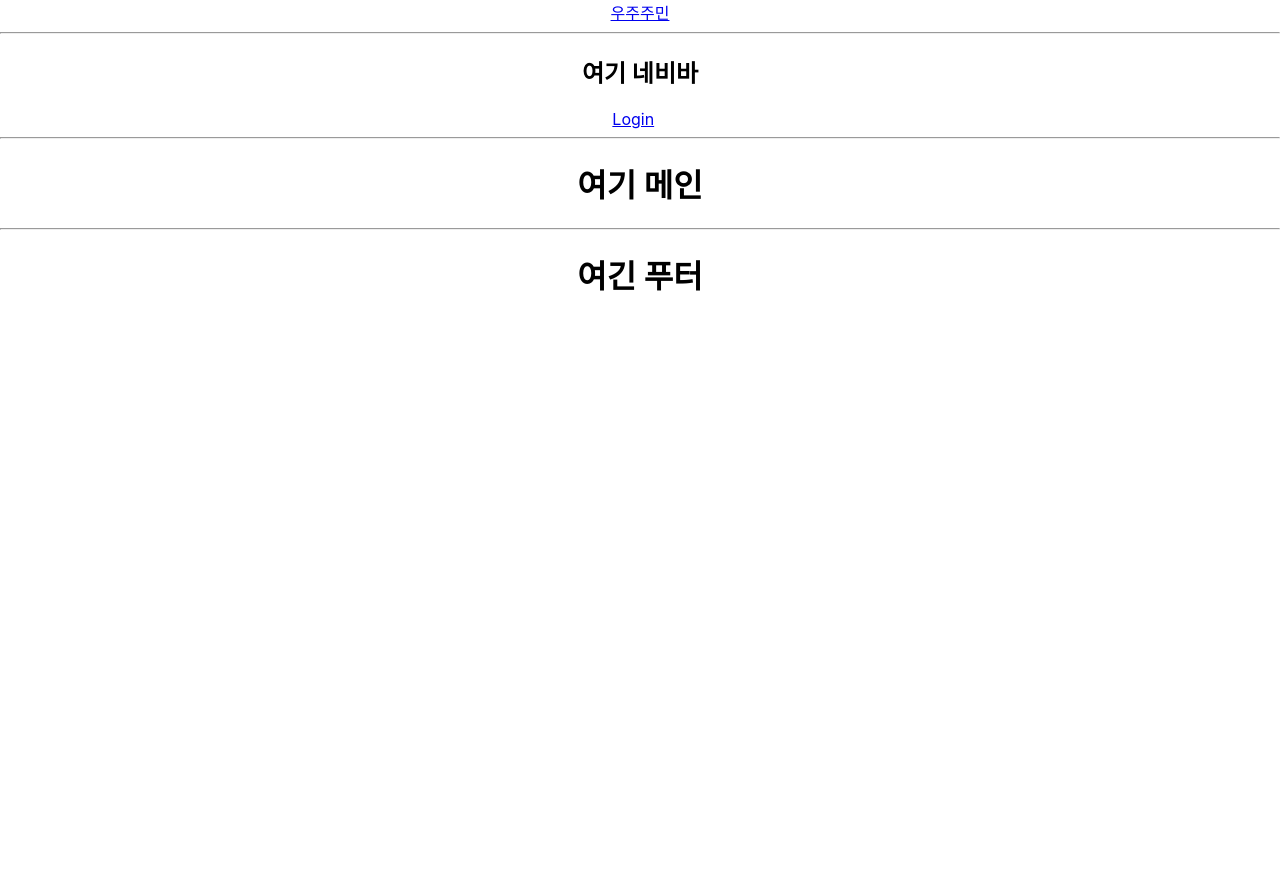
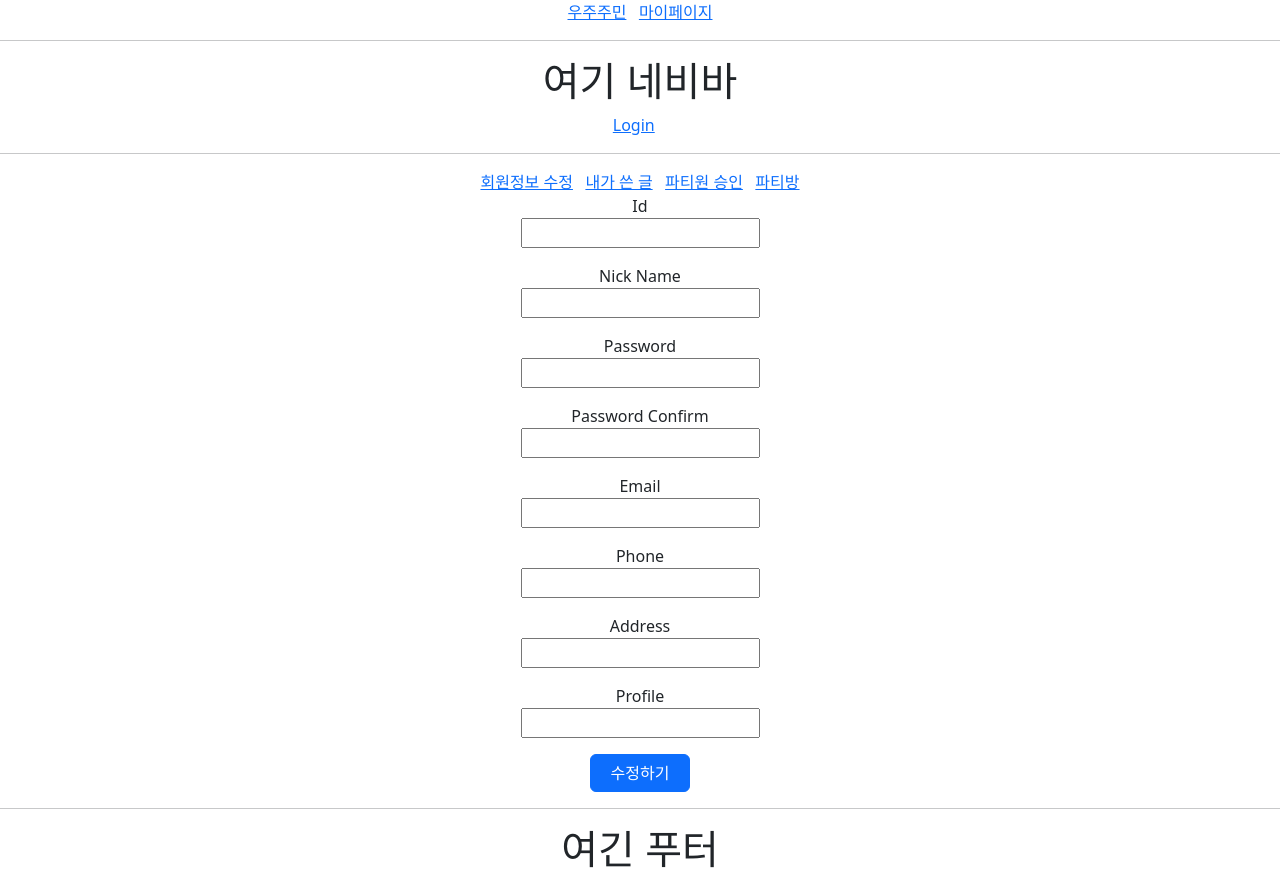
Before and after one commit to rhohye22/WOOJUJUMIN-FRONT, a React (Create React App) app: page /accountInfo in a window 1280 px wide. Before the commit the page ends 800 px from the top, so only its background shows below. Built offline with nearby package versions, Linux system fonts and the light colour scheme.

Commit message:
4/11 수정

```diff
--- a/package.json
+++ b/package.json
@@ -7,11 +7,13 @@
     "@testing-library/react": "^13.4.0",
     "@testing-library/user-event": "^13.5.0",
     "axios": "^1.3.5",
+    "bootstrap": "^5.2.3",
     "react": "^18.2.0",
+    "react-bootstrap": "^2.7.2",
     "react-cookie": "^4.1.1",
     "react-dom": "^18.2.0",
     "react-router-dom": "^6.10.0",
-    "react-scripts": "5.0.1",
+    "react-scripts": "^5.0.1",
     "web-vitals": "^2.1.4"
   },
   "scripts": {
--- a/src/App.js
+++ b/src/App.js
@@ -3,6 +3,10 @@ import { BrowserRouter, Routes, Route, Link } from "react-router-dom";
 
 import Login from "./components/login";
 import Main from "./components/main";
+import AccountInfo from "./components/accountInfo";
+import MybbsList from "./components/mybbsList";
+import PartyAccept from "./components/partyAccept";
+import PartyRoom from "./components/partyRoom";
 
 import "./App.css";
 
@@ -11,7 +15,8 @@ function App() {
     <div className="App">
       <BrowserRouter>
         <header>
-          <Link to="/">우주주민</Link>
+          <Link to="/">우주주민</Link>&nbsp;&nbsp;&nbsp;
+          <Link to="/accountInfo">마이페이지</Link>
         </header>
         <hr/>
 
@@ -23,12 +28,15 @@ function App() {
         <hr/>
 
         <main>
-          <h1>여기 메인</h1>
+
           <Routes>
             <Route path="/" element={<Main />} />
             <Route path="/login" element={<Login />} />
 
-
+            <Route path="/accountInfo" element={<AccountInfo/>}></Route>
+            <Route path="/mybbsList" element={<MybbsList/>}></Route>
+            <Route path="/partyAccept" element={<PartyAccept/>}></Route>
+            <Route path="/partyRoom" element={<PartyRoom/>}></Route>
 
           </Routes>
         </main>
--- /dev/null
+++ b/src/components/accountInfo.css
@@ -0,0 +1,2 @@
+
+.accountInfoButton{ width: 100px;}
--- /dev/null
+++ b/src/components/accountInfo.js
@@ -0,0 +1,98 @@
+import {useEffect, useState} from "react";
+import axios from 'axios';
+import {Link, useNavigate} from "react-router-dom";
+import 'bootstrap/dist/css/bootstrap.min.css';
+import Button from 'react-bootstrap/Button';
+import "./accountInfo.css";
+
+
+function AccountInfo(){
+
+
+    return(
+
+
+        <>
+        <Link to="/accountInfo">회원정보 수정</Link>&nbsp;&nbsp;&nbsp;
+          <Link to="/mybbsList">내가 쓴 글</Link>&nbsp;&nbsp;&nbsp;
+          <Link to="/partyAccept">파티원 승인</Link>&nbsp;&nbsp;&nbsp;
+          <Link to="/partyRoom">파티방</Link>
+
+   <div className="form">
+     <div className="form-el">
+       <label htmlFor="id">Id</label> <br />
+       <input id="id" name="id"   />
+       <p className="message">  </p>
+     </div>
+
+     <div className="form-el">
+       <label htmlFor="name">Nick Name</label> <br />
+       <input id="name" name="name" />
+       <p className="message"></p>
+     </div>
+     <div className="form-el">
+       <label htmlFor="password">Password</label> <br />
+       <input
+         id="password"
+         name="password"
+
+
+       />
+       <p className="message"></p>
+     </div>
+     <div className="form-el">
+       <label htmlFor="passwordConfirm">Password Confirm</label> <br />
+       <input
+         id="passwordConfirm"
+         name="passwordConfirm"
+
+
+       />
+       <p className="message"></p>
+     </div>
+     <div className="form-el">
+       <label htmlFor="email">Email</label> <br />
+       <input
+         id="email"
+         name="name"
+
+
+       />
+       <p className="message"></p>
+     </div>
+     <div className="form-el">
+       <label htmlFor="phone">Phone</label> <br />
+       <input id="phone" name="phone" />
+       <p className="message"></p>
+     </div>
+     <div className="form-el">
+       <label htmlFor="address">Address</label> <br />
+       <input
+         id="address"
+         name="address"
+
+
+       />
+       <p className="message"></p>
+     </div>
+
+     <div className="form-el">
+       <label htmlFor="profile">Profile</label> <br />
+       <input
+         id="profile"
+         name="profile"
+
+
+       />
+       <p className="message"></p>
+     </div>
+     <Button type="submit" className="accountInfoButton">수정하기</Button>
+   </div>
+ </>
+
+
+    )
+
+}
+
+export default AccountInfo;
--- /dev/null
+++ b/src/components/mybbsList.js
@@ -0,0 +1,28 @@
+import {useEffect, useState} from "react";
+import axios from 'axios';
+import {Link, useNavigate} from "react-router-dom";
+import 'bootstrap/dist/css/bootstrap.min.css';
+
+
+
+function MybbsList(){
+
+
+    return(
+
+
+        <>
+        <Link to="/accountInfo">회원정보 수정</Link>&nbsp;&nbsp;&nbsp;
+          <Link to="/mybbsList">내가 쓴 글</Link>&nbsp;&nbsp;&nbsp;
+          <Link to="/partyAccept">파티원 승인</Link>&nbsp;&nbsp;&nbsp;
+          <Link to="/partyRoom">파티방</Link>
+          <br></br>
+          <h3>내가 쓴글 보기</h3>
+ </>
+
+
+    )
+
+}
+
+export default MybbsList;
--- /dev/null
+++ b/src/components/partyAccept.js
@@ -0,0 +1,29 @@
+import {useEffect, useState} from "react";
+import axios from 'axios';
+import {Link, useNavigate} from "react-router-dom";
+import 'bootstrap/dist/css/bootstrap.min.css';
+
+
+
+function PartyAccept(){
+
+
+    return(
+
+
+        <>
+        <Link to="/accountInfo">회원정보 수정</Link>&nbsp;&nbsp;&nbsp;
+          <Link to="/mybbsList">내가 쓴 글</Link>&nbsp;&nbsp;&nbsp;
+          <Link to="/partyAccept">파티원 승인</Link>&nbsp;&nbsp;&nbsp;
+          <Link to="/partyRoom">파티방</Link>
+          <br></br>
+          <h3>파티원 승인</h3>
+
+ </>
+
+
+    )
+
+}
+
+export default PartyAccept;
--- /dev/null
+++ b/src/components/partyRoom.js
@@ -0,0 +1,28 @@
+import {useEffect, useState} from "react";
+import axios from 'axios';
+import {Link, useNavigate} from "react-router-dom";
+import 'bootstrap/dist/css/bootstrap.min.css';
+
+
+
+function PartyRoom(){
+
+
+    return(
+
+
+        <>
+        <Link to="/accountInfo">회원정보 수정</Link>&nbsp;&nbsp;&nbsp;
+          <Link to="/mybbsList">내가 쓴 글</Link>&nbsp;&nbsp;&nbsp;
+          <Link to="/partyAccept">파티원 승인</Link>&nbsp;&nbsp;&nbsp;
+          <Link to="/partyRoom">파티방</Link>
+  <br></br>
+  <h3>파티방</h3>
+ </>
+
+
+    )
+
+}
+
+export default PartyRoom;
```
Also changed, not shown: 1 other file (tests, documents, lock files or other folders).
